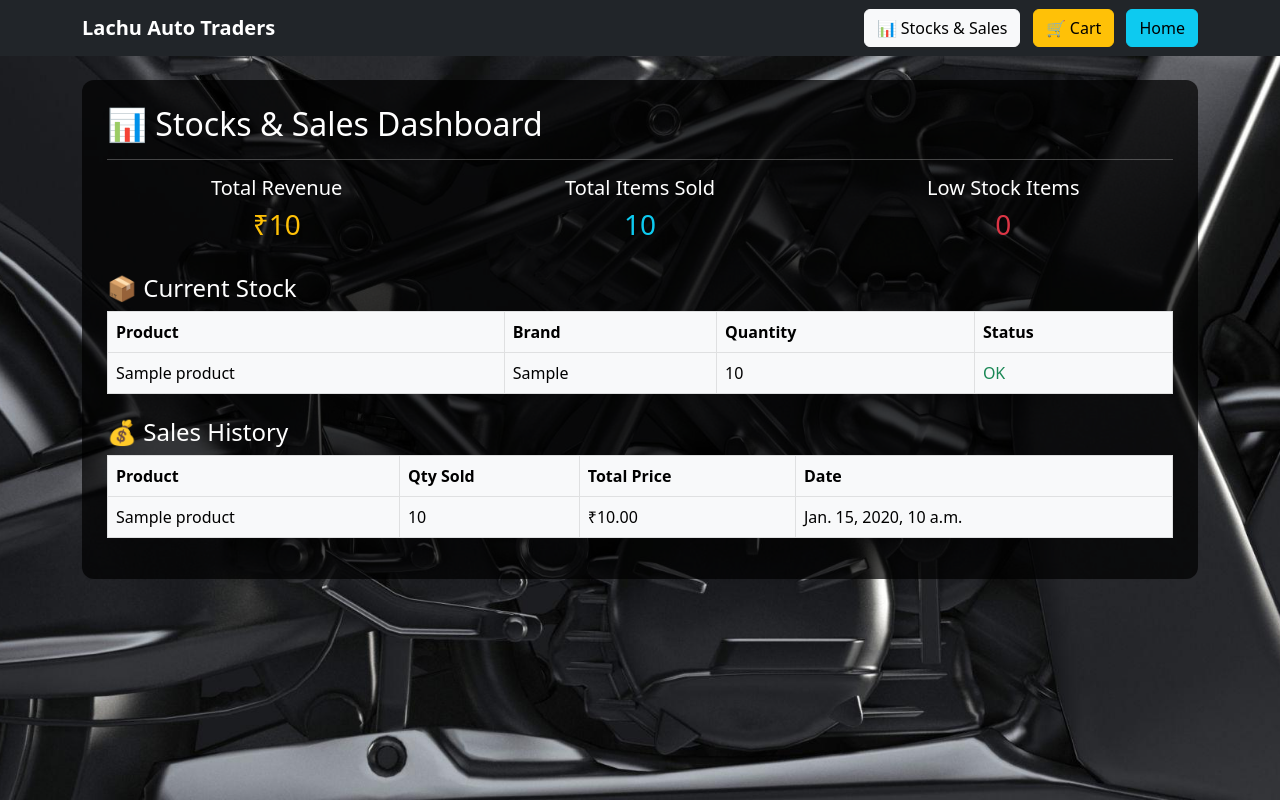
After one commit to surya-prakash-p/Smart-Stock-Inventory-System, a Django app: page /dashboard/ in a window 1280 px wide. The commit adds this page. Run offline with Django 5.2, Linux system fonts and the light colour scheme; tables that the repository leaves empty hold one stand-in row (values such as "Sample post").

Commit message:
added dashboard template

```diff
--- a/inventory_project/inventory/admin.py
+++ b/inventory_project/inventory/admin.py
@@ -1,4 +1,5 @@
 from django.contrib import admin
-from .models import Product
+from .models import Product, Sale
 
 admin.site.register(Product)
+admin.site.register(Sale)
--- a/inventory_project/inventory/models.py
+++ b/inventory_project/inventory/models.py
@@ -19,3 +19,12 @@ class Product(models.Model):
 
     def __str__(self):
         return f"{self.name} ({self.part_number})"
+
+class Sale(models.Model):
+    product = models.ForeignKey(Product, on_delete=models.CASCADE)
+    quantity = models.IntegerField()
+    total_price = models.DecimalField(max_digits=10, decimal_places=2)
+    sold_at = models.DateTimeField(auto_now_add=True)
+
+    def __str__(self):
+        return f"Sale - {self.product.name}"
--- /dev/null
+++ b/inventory_project/inventory/templates/inventory/dashboard.html
@@ -0,0 +1,114 @@
+{% load static %}
+<!DOCTYPE html>
+<html>
+<head>
+    <title>Stocks & Sales - Lachu Auto Traders</title>
+    <link href="https://cdn.jsdelivr.net/npm/bootstrap@5.3.0/dist/css/bootstrap.min.css" rel="stylesheet">
+
+    <style>
+        body {
+            background: url("{% static 'inventory/images/bike.jpg' %}") no-repeat center center fixed;
+            background-size: cover;
+        }
+
+        .glass-box {
+            background: rgba(0,0,0,0.7);
+            color: white;
+            padding: 25px;
+            border-radius: 12px;
+        }
+    </style>
+</head>
+
+<body>
+
+<!-- ✅ NAVBAR -->
+<nav class="navbar navbar-dark bg-dark navbar-expand-lg">
+    <div class="container">
+        <a class="navbar-brand fw-bold">Lachu Auto Traders</a>
+
+        <div>
+            <a href="{% url 'dashboard' %}" class="btn btn-light me-2">📊 Stocks & Sales</a>
+            <a href="{% url 'cart' %}" class="btn btn-warning me-2">🛒 Cart</a>
+            <a href="{% url 'home' %}" class="btn btn-info">Home</a>
+        </div>
+    </div>
+</nav>
+
+<div class="container mt-4">
+    <div class="glass-box">
+
+        <h2>📊 Stocks & Sales Dashboard</h2>
+        <hr>
+
+        <!-- SUMMARY -->
+        <div class="row text-center mb-4">
+            <div class="col-md-4">
+                <h5>Total Revenue</h5>
+                <h3 class="text-warning">₹{{ total_revenue }}</h3>
+            </div>
+            <div class="col-md-4">
+                <h5>Total Items Sold</h5>
+                <h3 class="text-info">{{ total_items_sold }}</h3>
+            </div>
+            <div class="col-md-4">
+                <h5>Low Stock Items</h5>
+                <h3 class="text-danger">{{ low_stock_count }}</h3>
+            </div>
+        </div>
+
+        <!-- STOCK TABLE -->
+        <h4>📦 Current Stock</h4>
+        <table class="table table-light table-bordered">
+            <tr>
+                <th>Product</th>
+                <th>Brand</th>
+                <th>Quantity</th>
+                <th>Status</th>
+            </tr>
+
+            {% for p in products %}
+            <tr>
+                <td>{{ p.name }}</td>
+                <td>{{ p.brand }}</td>
+                <td>{{ p.quantity }}</td>
+                <td>
+                    {% if p.quantity <= p.reorder_level %}
+                        <span class="text-danger">Low Stock</span>
+                    {% else %}
+                        <span class="text-success">OK</span>
+                    {% endif %}
+                </td>
+            </tr>
+            {% endfor %}
+        </table>
+
+        <!-- SALES TABLE -->
+        <h4 class="mt-4">💰 Sales History</h4>
+        <table class="table table-light table-bordered">
+            <tr>
+                <th>Product</th>
+                <th>Qty Sold</th>
+                <th>Total Price</th>
+                <th>Date</th>
+            </tr>
+
+            {% for s in sales %}
+            <tr>
+                <td>{{ s.product.name }}</td>
+                <td>{{ s.quantity }}</td>
+                <td>₹{{ s.total_price }}</td>
+                <td>{{ s.sold_at }}</td>
+            </tr>
+            {% empty %}
+            <tr>
+                <td colspan="4" class="text-center">No sales yet</td>
+            </tr>
+            {% endfor %}
+        </table>
+
+    </div>
+</div>
+
+</body>
+</html>
--- a/inventory_project/inventory/urls.py
+++ b/inventory_project/inventory/urls.py
@@ -6,4 +6,5 @@ urlpatterns = [
     path('add-to-cart/<int:id>/', views.add_to_cart, name='add_to_cart'),
     path('cart/', views.cart_view, name='cart'),
     path('confirm/', views.confirm_payment, name='confirm'),
+    path('dashboard/', views.dashboard, name='dashboard'),
 ]
--- a/inventory_project/inventory/views.py
+++ b/inventory_project/inventory/views.py
@@ -1,8 +1,10 @@
 from django.shortcuts import render, redirect, get_object_or_404
 from django.contrib import messages
-from .models import Product
+from django.db.models import Sum, F
+from .models import Product, Sale
 
 
+# 🏠 HOME
 def home(request):
     query = request.GET.get('q')
 
@@ -16,29 +18,24 @@ def home(request):
     })
 
 
+# 🛒 ADD TO CART
 def add_to_cart(request, id):
-    # get cart from session
     cart = request.session.get('cart', {})
-
-    # increase quantity
     cart[str(id)] = cart.get(str(id), 0) + 1
-
-    # save back to session
     request.session['cart'] = cart
 
-    # ⭐ SUCCESS MESSAGE
     messages.success(request, "✅ Added to cart successfully!")
-
     return redirect('home')
 
 
+# 🛒 CART VIEW
 def cart_view(request):
     cart = request.session.get('cart', {})
     items = []
     grand_total = 0
 
     for pid, qty in cart.items():
-        product = get_object_or_404(Product, id=pid)  # safer
+        product = get_object_or_404(Product, id=pid)
         total = product.price * qty
         grand_total += total
 
@@ -54,10 +51,58 @@ def cart_view(request):
     })
 
 
+# 💳 CONFIRM PAYMENT (STOCK ↓ + SALE SAVE)
 def confirm_payment(request):
-    # clear cart after payment
+    cart = request.session.get('cart', {})
+
+    if not cart:
+        messages.warning(request, "Your cart is empty.")
+        return redirect('home')
+
+    for pid, qty in cart.items():
+        product = get_object_or_404(Product, id=pid)
+
+        # ✅ Save sale
+        Sale.objects.create(
+            product=product,
+            quantity=qty,
+            total_price=product.price * qty
+        )
+
+        # ✅ Reduce stock
+        product.quantity = max(product.quantity - qty, 0)
+        product.save()
+
+    # ✅ Clear cart
     request.session['cart'] = {}
 
-    messages.success(request, "🎉 Thank you for visiting Lachu Auto Traders!")
+    messages.success(request, "🎉 Your order has been placed successfully!")
+    return render(request, 'inventory/thankyou.html')
 
-    return render(request, 'inventory/thankyou.html')
+
+# 📊 DASHBOARD (HR FEATURE ⭐)
+def dashboard(request):
+    products = Product.objects.all()
+    sales = Sale.objects.all().order_by('-sold_at')
+
+    total_revenue = Sale.objects.aggregate(
+        total=Sum('total_price')
+    )['total'] or 0
+
+    total_items_sold = Sale.objects.aggregate(
+        total=Sum('quantity')
+    )['total'] or 0
+
+    low_stock_count = Product.objects.filter(
+        quantity__lte=F('reorder_level')
+    ).count()
+
+    context = {
+        'products': products,
+        'sales': sales,
+        'total_revenue': total_revenue,
+        'total_items_sold': total_items_sold,
+        'low_stock_count': low_stock_count,
+    }
+
+    return render(request, 'inventory/dashboard.html', context)
```
Also changed, not shown: inventory_project/inventory/templates/inventory/cart.html (+17 -0 lines), inventory_project/inventory/templates/inventory/home.html (+11 -2 lines), inventory_project/inventory/templates/inventory/thankyou.html (+18 -1 lines), inventory_project/inventory/migrations/0003_sale.py (added).
